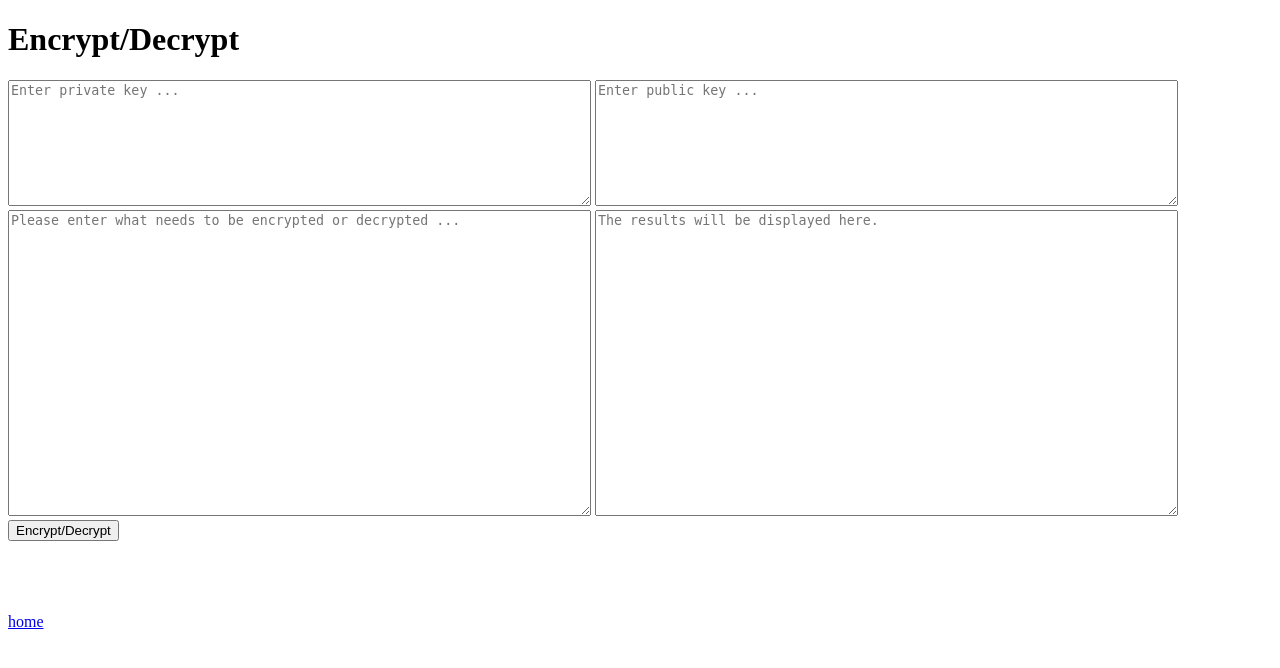
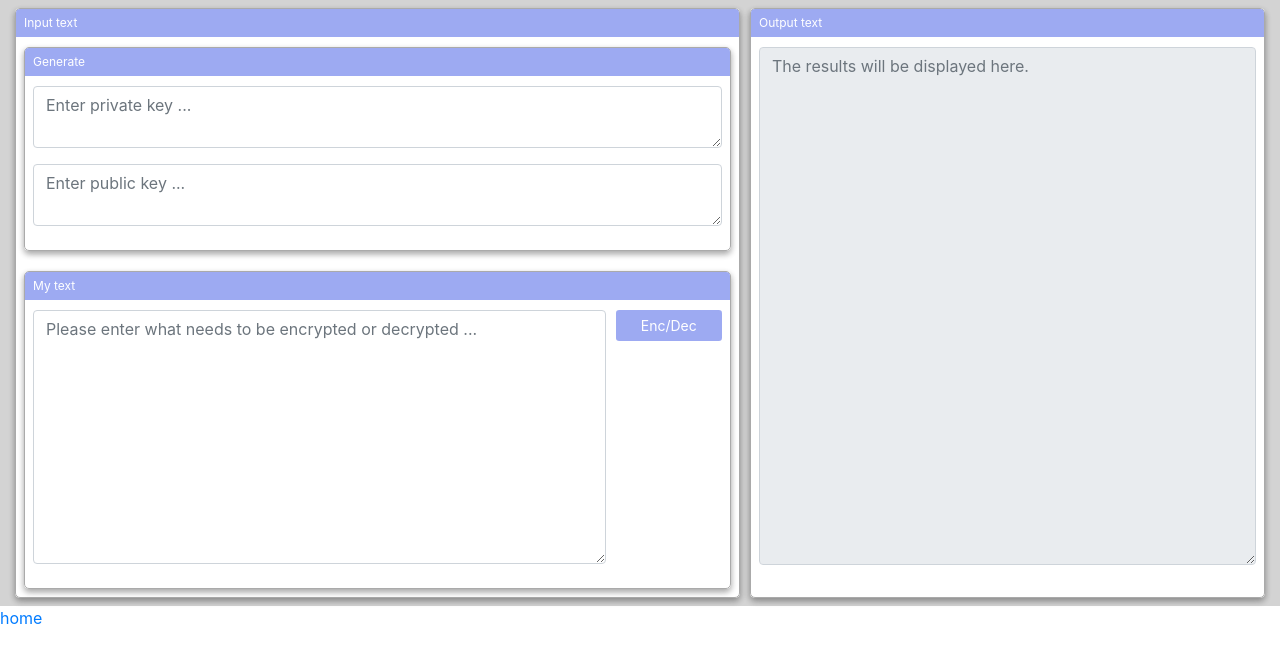
Before and after one commit to jamshid1598/cryptography-python, a Django app: page /encrypt-decrypt/ in a window 1280 px wide. Shown: the top 668 px of the page. Run offline with Django 3.2, Linux system fonts and the light colour scheme; parts of the project's set-up code (start-up, migrations or seed data) failed here and were passed over; some libraries are stand-ins or nearby versions.

Commit message:
templates are finished

```diff
--- a/apps/core/forms.py
+++ b/apps/core/forms.py
@@ -18,14 +18,14 @@ class GenerateKeyForm(forms.Form):
 
 class encryptDecryptForm(forms.Form):
 	private_key = forms.CharField(widget=forms.Textarea(attrs={
-                               'type':"text", 'name': "private_key", 'id': 'private_key',
-                               'cols':70, 'rows':8,'placeholder':"Enter private key ..."}), required=False)
+                               'type':"text", 'class':"form-control",'name': "private_key", 'id': 'private_key',
+                               'cols': 30, 'rows': 2,'placeholder':"Enter private key ..."}), required=False)
 	public_key = forms.CharField(widget=forms.Textarea(attrs={
-                               'type':"text", 'name': "public_key", 'id': 'public_key',
-                               'cols':70, 'rows':8,'placeholder':"Enter public key ..."}), required=False)
+                               'type':"text",'class':"form-control", 'name': "public_key", 'id': 'public_key',
+                               'cols': 30, 'rows': 2,'placeholder':"Enter public key ..."}), required=False)
 	message = forms.CharField(widget=forms.Textarea(attrs={
-                               'type':"text", 'name': "result_text", 'id': "result_text",
-                               'cols': 70, 'rows': 20,
+                               'type':"text",'class':"form-control", 'name': "result_text", 'id': "result_text",
+                               'cols': 30, 'rows': 10,
                                'placeholder': "Please enter what needs to be encrypted or decrypted ..."}), required=True)
 
 	def clean(self):
--- a/templates/index.html
+++ b/templates/index.html
@@ -11,13 +11,46 @@
         <meta name="description" content="">
         <meta name="viewport" content="width=device-width, initial-scale=1">
         <link rel="stylesheet" href="">
+        <link rel="stylesheet" href="https://cdn.jsdelivr.net/npm/bootstrap@4.0.0/dist/css/bootstrap.min.css" integrity="sha384-Gn5384xqQ1aoWXA+058RXPxPg6fy4IWvTNh0E263XmFcJlSAwiGgFAW/dAiS6JXm" crossorigin="anonymous">
     </head>
+     <style>
+        fieldset {
+            font-size: 14px;
+            background-color: white;
+            border: solid thin #aaaaaa;
+            box-sizing: border-box;
+            border-radius: 5px;
+            padding: 0.5rem;
+            box-shadow: 0 3px 6px rgba(0, 0, 0, 0.16), 0 3px 6px rgba(0, 0, 0, 0.23);
+            position: relative;
+        }
+
+        fieldset legend {
+            top: 0;
+            left: 0;
+            position: absolute;
+            font-size: 12px;
+            box-sizing: border-box;
+            border: none;
+            background-color: #9DAAF2;
+            border-radius: 4px 4px 0 0;
+            color: white;
+            padding: 0.3rem 0.5rem;
+        }
+
+        .ul li {
+            display: inline-block;
+        }
+     </style>
     <body>
 
         {% block body %}
 
         {% endblock  %}
 
+        <script src="https://code.jquery.com/jquery-3.2.1.slim.min.js" integrity="sha384-KJ3o2DKtIkvYIK3UENzmM7KCkRr/rE9/Qpg6aAZGJwFDMVNA/GpGFF93hXpG5KkN" crossorigin="anonymous"></script>
+    <script src="https://cdn.jsdelivr.net/npm/popper.js@1.12.9/dist/umd/popper.min.js" integrity="sha384-ApNbgh9B+Y1QKtv3Rn7W3mgPxhU9K/ScQsAP7hUibX39j7fakFPskvXusvfa0b4Q" crossorigin="anonymous"></script>
+    <script src="https://cdn.jsdelivr.net/npm/bootstrap@4.0.0/dist/js/bootstrap.min.js" integrity="sha384-JZR6Spejh4U02d8jOt6vLEHfe/JQGiRRSQQxSfFWpi1MquVdAyjUar5+76PVCmYl" crossorigin="anonymous"></script>
         <script src="" async defer></script>
     </body>
 </html>
--- a/templates/message.html
+++ b/templates/message.html
@@ -1,38 +1,72 @@
 {% extends 'index.html' %}
 
 {% block body %}
-    <h1>Encrypt/Decrypt</h1>
-
-    <form method=post>
+    <div class="container-fluid py-2"  style="background-color: lightgray;">
+        <form action="" class="" method="post">
             {% csrf_token %}
             {{ form.non_field_errors }}
-
-        {# <textarea name="private_key" id='private_key' cols=70 rows=8 placeholder="private key..."></textarea> #}
-        {# <textarea name="public_key" id='public_key' cols=70 rows=8 placeholder="public key..."></textarea> #}
+            <div class="form-row">
+                <div class="col-12 col-sm-12 col-md-7">
+                    <fieldset>
+                        <legend>Input text</legend>
+                        <div class="form-row">
+                            <div class="col-12" style="margin-top:30px">
+                                <fieldset>
+                                    <legend>Generate</legend>
+                                    <div class=" form-row" style="margin-top:30px">
+                                        <div class="form-group col-12">
                                             {{ form.private_key }}
                                              {{ form.private_key.errors }}
 
+                                        </div>
+                                        <div class="form-group col-12">
                                             {{ form.public_key }}
                                              {{ form.public_key.errors }}
 
-        <div class='generated-keys'>
-            {#<textarea name="default_text" id='default_text' cols=70 rows=20 #}
-            {#placeholder="Please enter what needs to be encrypted or decrypted" required></textarea> #}
+                                        </div>
+
+                                    </div>
+                                </fieldset>
+                            </div>
+                        </div>
+                        <div class="row" style="margin-top:20px">
+                            <div class="col-12">
+                                <fieldset>
+                                    <legend>My text</legend>
+                                    <div class="form-row" style="margin-top:30px">
+                                        <div class="form-group col-12 col-sm-9 col-md-9 col-lg-10">
                                             {{ form.message }}
                                             {{ form.message.error }}
 
-            <textarea name="result_text" id="result_text" cols=70 rows=20
+                                        </div>
+                                        <div class="form-group col-12 col-sm-3 col-md-3 col-lg-2">
+                                            <div class="d-flex flex-column justify-content-end .justify-content-md-center">
+                                                <button class="btn btn-sm" style="background-color: #9DAAF2; color:#fff;" type="submit">Enc/Dec</button>
+                                            </div>
+                                        </div>
+                                    </div>
+                                </fieldset>
+                            </div>
+                        </div>
+                    </fieldset>
+                </div>
+                <div class="col-12 col-sm-12 col-md-5 mt-2 mt-md-0">
+                    <fieldset class="h-100">
+                        <legend>Output text</legend>
+                        <div class="row" style="margin-top:30px">
+                            <div class="form-group col-12">
+                                <textarea class="form-control" name="result_text" id="result_text" cols="30" rows="21"
                                     placeholder="The results will be displayed here." readonly>{{ result_message }}</textarea>
                             </div>
+                        </div>
+                    </fieldset>
+                </div>
+            </div>
+        </form>
+    </div>
 
-        <button type="submit">Encrypt/Decrypt</button>
 
-    </form>
 
-    <br>
-    <br>
-    <br>
-    <br>
 
     <a href="{% url 'core:home' %}">home</a>
 
```
Lines whose indentation alone changed are shown as unchanged.
